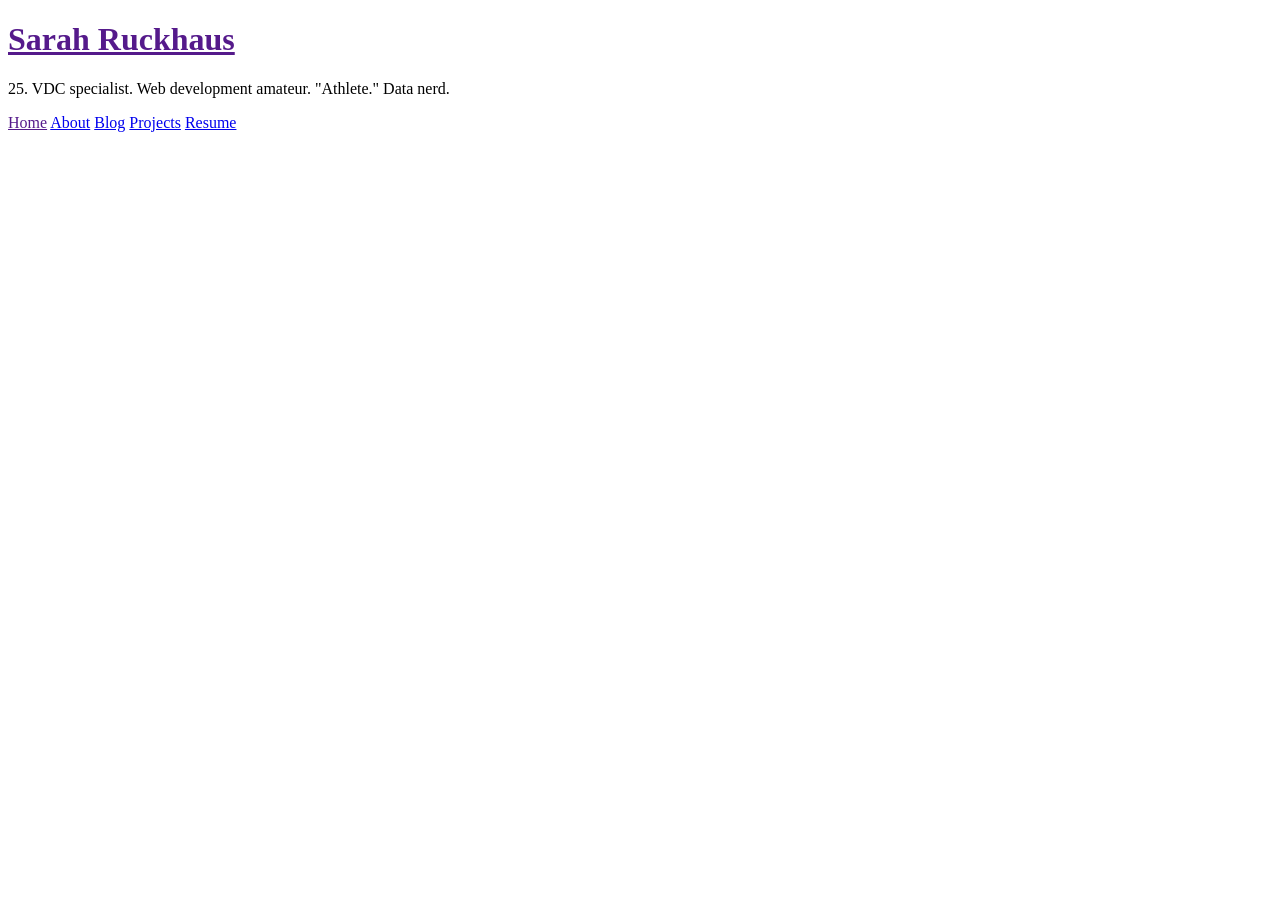
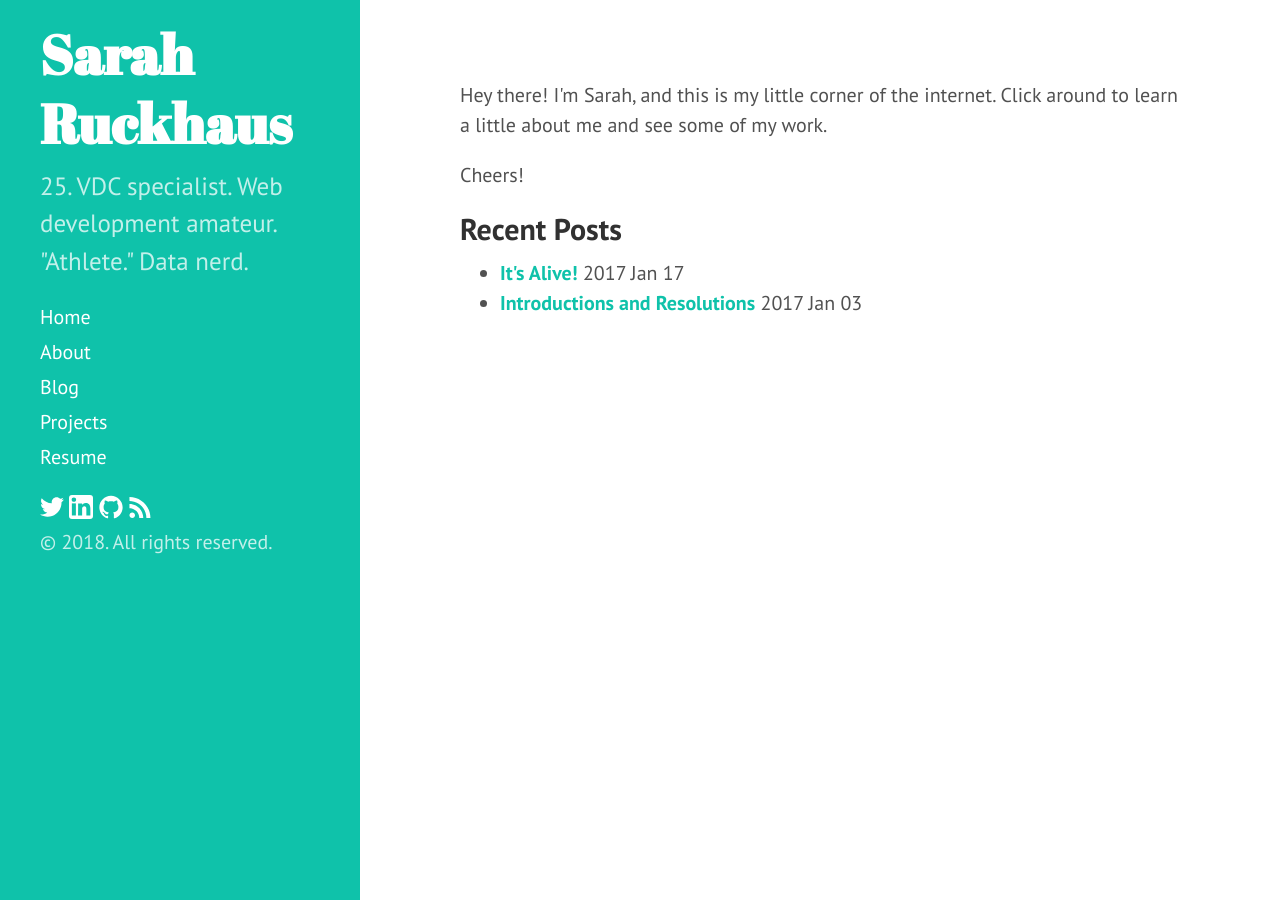
Before and after one commit to ruckhaus/ruckhaus.github.io, a Jekyll site: the page built from index.html, in a window 1280 px wide and 900 px high. Built offline with Jekyll 4.4.1, drawn with Linux system fonts in a browser that asks for light colours.

Commit message:
head changes

```diff
--- a/_includes/head.html
+++ b/_includes/head.html
@@ -15,14 +15,14 @@
   </title>
 
   <!-- CSS -->
-  <link rel="stylesheet" href="{{ site.url }}/public/css/poole.css">
-  <link rel="stylesheet" href="{{ site.url }}/public/css/syntax.css">
-  <link rel="stylesheet" href="{{ site.url }}/public/css/hyde.css">
-  <link rel="stylesheet" href="http://fonts.googleapis.com/css?family=PT+Sans:400,400italic,700|Abril+Fatface">
+  <link rel="stylesheet" href="{{ site.baseurl }}public/css/poole.css">
+  <link rel="stylesheet" href="{{ site.baseurl }}public/css/syntax.css">
+  <link rel="stylesheet" href="{{ site.baseurl }}public/css/hyde.css">
+  <link rel="stylesheet" href="https://fonts.googleapis.com/css?family=PT+Sans:400,400italic,700|Abril+Fatface">
 
   <!-- Icons -->
-  <link rel="apple-touch-icon-precomposed" sizes="144x144" href="{{ site.url }}/public/apple-touch-icon-144-precomposed.png">
-                                 <link rel="shortcut icon" href="{{ site.url }}/public/favicon.ico">
+  <link rel="apple-touch-icon-precomposed" sizes="144x144" href="{{ site.baseurl }}public/apple-touch-icon-144-precomposed.png">
+                                 <link rel="shortcut icon" href="{{ site.baseurl }}public/favicon.ico">
 
   <!-- RSS -->
   <link rel="alternate" type="application/rss+xml" title="RSS" href="/atom.xml">
```
